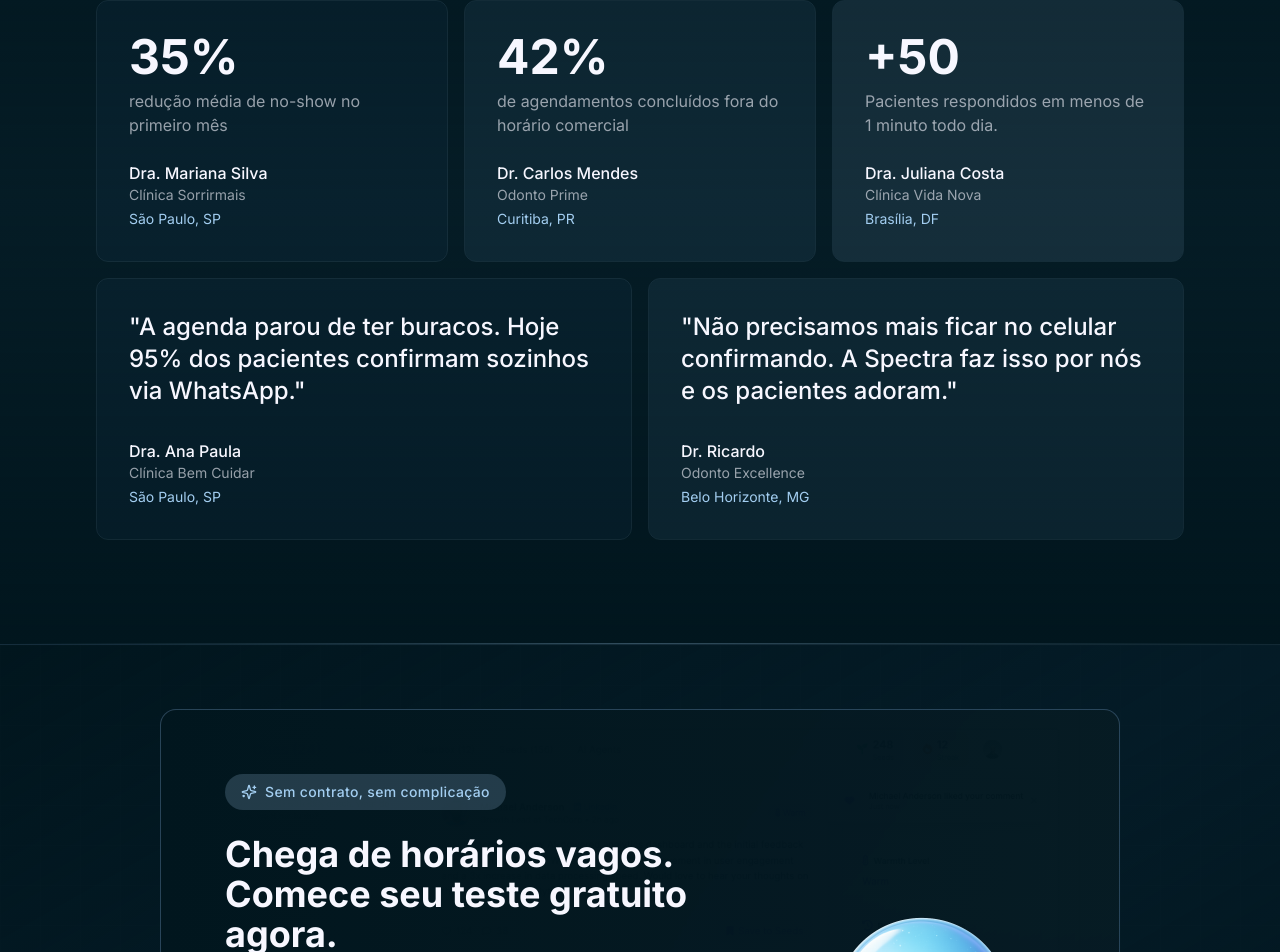
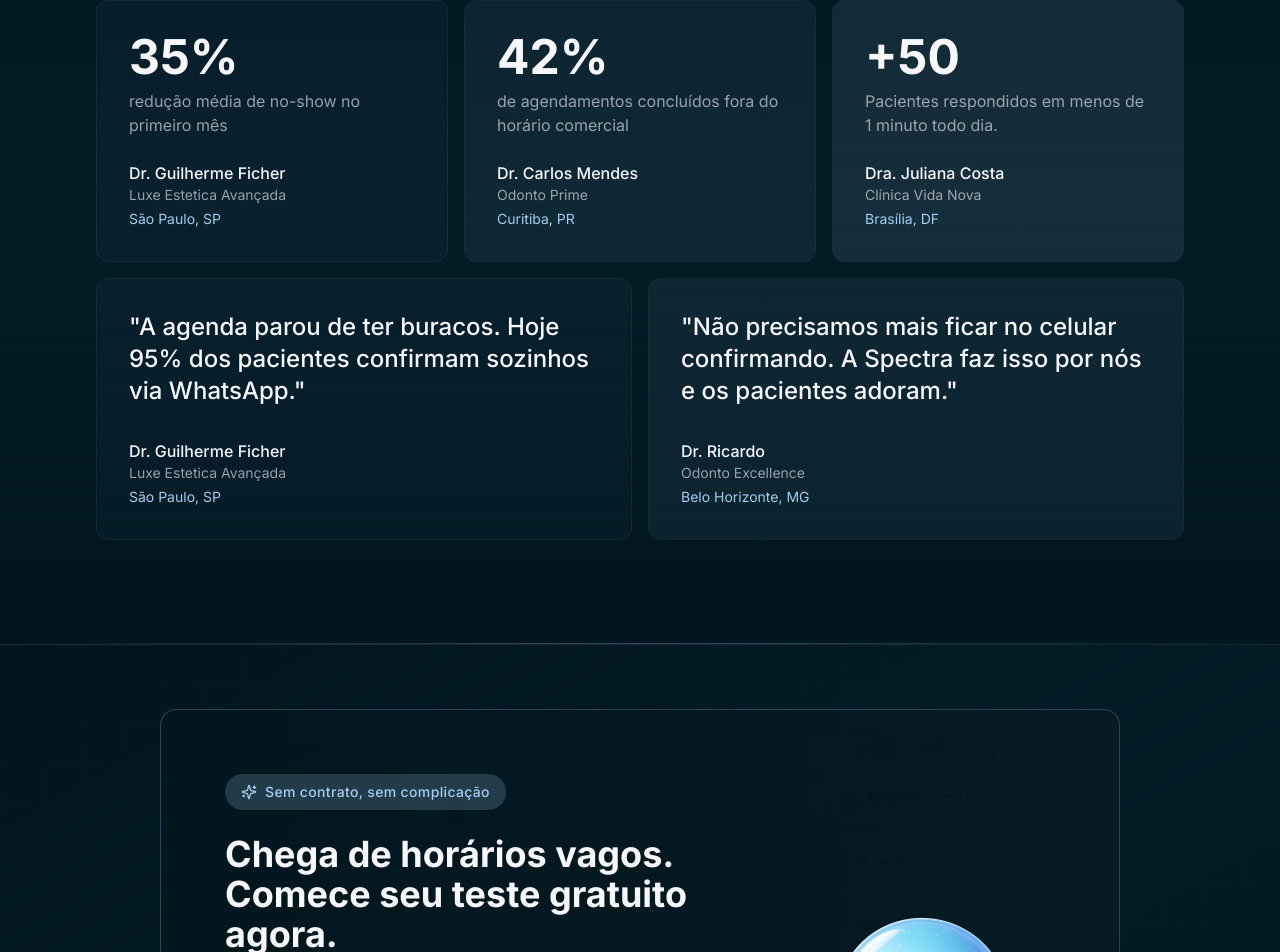
Before and after one commit to Spectragencia/glow-convert-sell-92054-73286-35852-117-83967, a React (Vite) app: page / in a window 1280 px wide. Shown: the part 3985-4937 px from the top of the page. Built offline with nearby package versions, Linux system fonts and the light colour scheme.

Commit message:
Update profile and company names

```diff
--- a/src/components/Testimonials.tsx
+++ b/src/components/Testimonials.tsx
@@ -5,10 +5,10 @@ const testimonials = [
   {
     id: 1,
     quote: "A agenda parou de ter buracos. Hoje 95% dos pacientes confirmam sozinhos via WhatsApp.",
-    name: "Dra. Ana Paula",
-    title: "Clínica Bem Cuidar",
+    name: "Dr. Guilherme Ficher",
+    title: "Luxe Estetica Avançada",
     company: "São Paulo, SP",
-    logo: "bem-cuidar",
+    logo: "luxe",
     bgColor: "bg-convrt-primary/10",
   },
   {
@@ -36,8 +36,8 @@ const stats = [
     id: 1,
     value: "35%",
     description: "redução média de no-show no primeiro mês",
-    name: "Dra. Mariana Silva",
-    title: "Clínica Sorrirmais",
+    name: "Dr. Guilherme Ficher",
+    title: "Luxe Estetica Avançada",
     company: "São Paulo, SP",
     bgColor: "bg-convrt-primary/10",
   },
```
